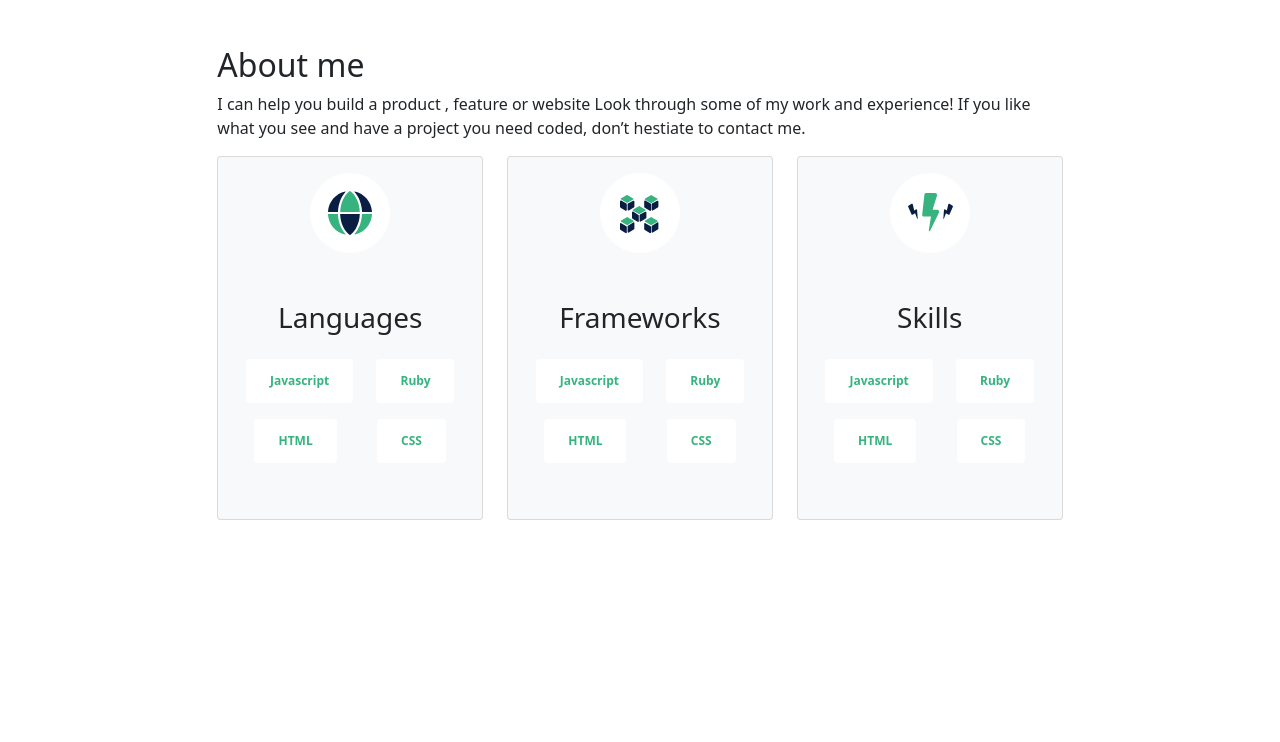
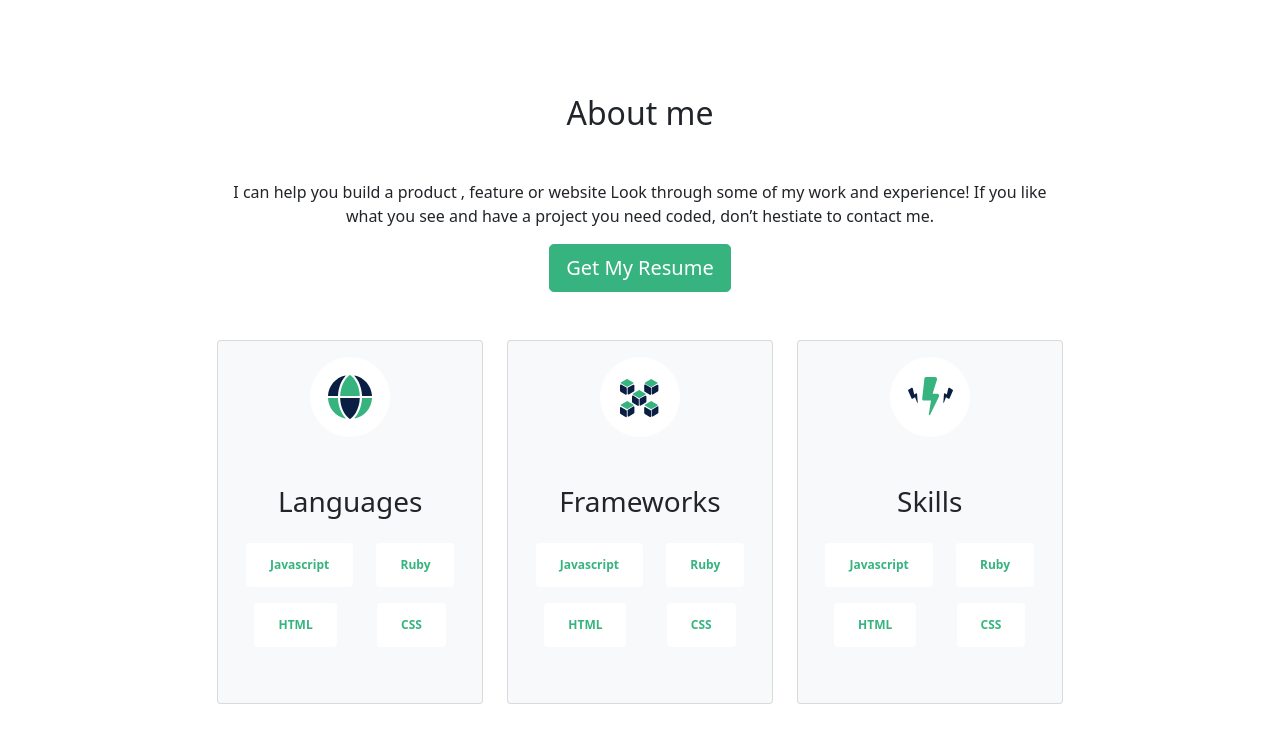
Before and after one commit to jorgevrgs/portfolio-bootstrap, a website: page index.html in a window 1280 px wide. Shown: the part 1955-2697 px from the top of the page. Drawn offline with Linux system fonts and the light colour scheme.

Commit message:
Fix some style on about me section.

```diff
--- a/index.html
+++ b/index.html
@@ -305,14 +305,18 @@
       </section>
       <section id="about" class="vh-100 mt-5">
         <div class="row">
-          <div class="col-8 offset-2">
-            <h2>About me</h2>
-            <p>
+          <div class="col-8 offset-2 d-flex flex-column align-items-center">
+            <h2 class="mt-5 mb-5">About me</h2>
+            <p class="text-center">
               I can help you build a product , feature or website Look through
               some of my work and experience! If you like what you see and have
               a project you need coded, don’t hestiate to contact me.
             </p>
-            <div class="row">
+            <div class="d-flex justify-content-center">
+              <a href="#" class="btn btn-primary btn-lg text-white"
+                >Get My Resume</a>
+            </div>
+            <div class="row mt-5 mb-5">
               <div class="col-md-4">
                 <div class="card bg-light">
                   <div class="card-body">
```
